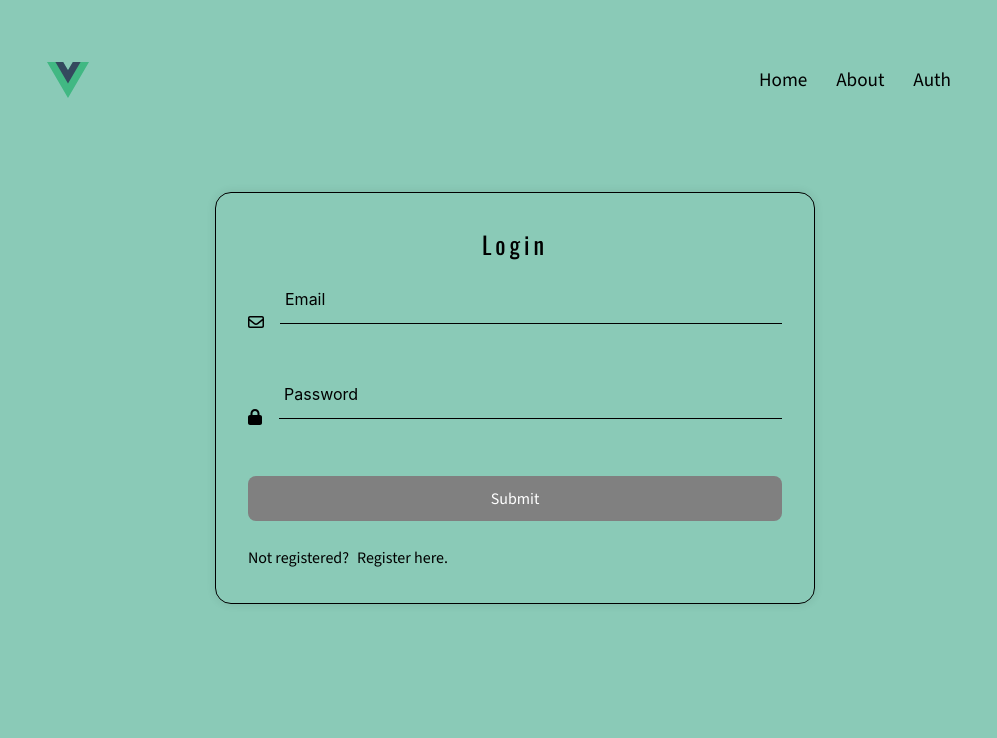
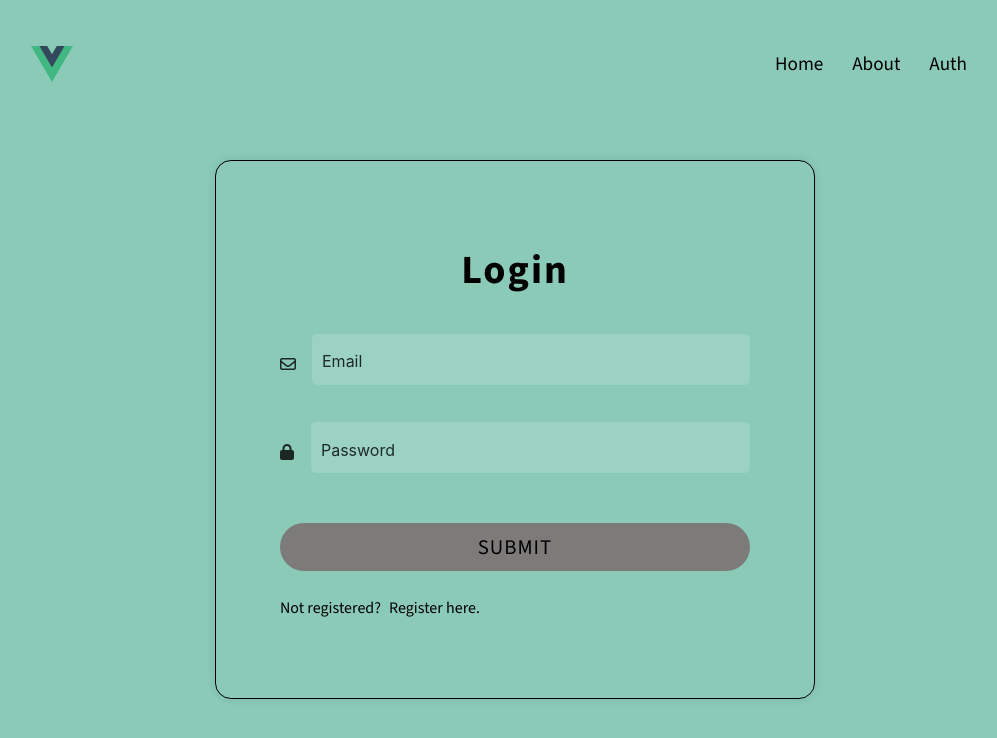
Before and after one commit to VThomas241/Vue-Flash-Deck, a Vue app: page / in a window 1280 px wide. Shown: the top 738 px of the page, without its empty margins (125-1122 px from the left). Built offline with nearby package versions, Linux system fonts and the light colour scheme.

Commit message:
Form padding increased

```diff
--- a/src/assets/base.css
+++ b/src/assets/base.css
@@ -9,7 +9,7 @@
   --tertiary: #5B8FB9;
   --quartary: #B6EADA;
 
-  --font-heading: 'Oswald', sans-serif;
+  --font-heading: 'Source Sans 3', sans-serif;
   --font-text: 'Source Sans 3', sans-serif;
 
 
@@ -40,7 +40,7 @@
     --color-border-hover: var(--vt-c-divider-dark-1);
 
     --color-heading: #5B8FB9;
-    --color-text: #B6EADA;
+    --color-text: #9db0aa;
   }
 }
 
--- a/src/components/Button-Components/SubmitButton.vue
+++ b/src/components/Button-Components/SubmitButton.vue
@@ -15,16 +15,22 @@ const btn = ref<HTMLButtonElement | null>(null)
 
 <style scoped>
 .submit-btn{
+    margin-top: 1em;
     margin-bottom: 1.5em;
 }
 button{
     width: 100%;
-    padding: 0.75em 1.5em;
-    border-radius: 0.5em;
+    padding: 0.5em 1.5em;
+    border-radius: 5em;
     color: white;
+    font-size: 1.3em;
+    text-transform: uppercase;
+    letter-spacing: 1px;
+    transition: background-color 0.3s ease,
+    color 0.3s ease;
 }
 button[data-enabled="true"]{
-    background-color: #5B8FB9;
+    background-color: #47759cd7;
 }
 
 button[data-enabled="true"]:hover,
@@ -33,8 +39,9 @@ button[data-enabled="true"]:focus-visible{
 }
 
 button[data-enabled="false"]{
-    background-color: grey;
+    background-color: rgb(125, 122, 122);
     cursor: not-allowed;
+    color: rgb(0, 0, 0);
     /* pointer-events: none; */
 }
 
@@ -46,7 +53,7 @@ button[data-enabled="false"]{
     button[data-enabled="true"]:hover,
     button[data-enabled="true"]:focus-visible{
     background-color: var(--color-background-mute);
-    color: white;
+    color: rgba(255, 255, 255, 0.824);
     }
 }
 </style>
--- a/src/components/Form-Components/FormInput.vue
+++ b/src/components/Form-Components/FormInput.vue
@@ -4,9 +4,11 @@
             <div class="logo">
                 <slot name="logo-svg"></slot>
             </div>
-            <div class="input">
-                <input @keydown="show_error = true" v-model="props.data.data" placeholder="" :id="props.id" :type="props.type">
-                <label :for="props.id">{{ props.label }}</label>
+            <div class="input-wrapper">
+                <div class="input">
+                    <input v-bind:style="{outline: is_error && show_error ? '1px solid red' : '0'}" @keydown="show_error = true" v-model="props.data.data" placeholder="" :id="props.id" :type="props.type">
+                    <label :for="props.id">{{ props.label }}</label>
+                </div>
                 <div v-bind:style="{visibility: is_error && show_error ? 'visible' : 'hidden'}" class="error">
                     <p v-if="props.type==='text'" class="error-text">Invalid Email</p>
                     <p v-if="props.type==='password'"> {{ props.label === 'Password' ? 'Password should be atleast 8 characters' : 'Passwords do not match'  }}</p>
@@ -56,30 +58,33 @@ let show_error = false
 .form-input__content{
     display: flex;
     align-items: center;
-    margin: 1.5em 0;
+    margin-bottom: 0.25em;
+}
+.input-wrapper{
+    width: 100%;
 }
 .input{
     position: relative;
-    width: 100%;
 }
 
 input{
-    padding: 5px;
-    padding-top: 10px;
+    padding: 10px;
+    padding-top: 20px;
     width: 100%;
     background: 0;
-    /* background-color: rgba(255, 255, 255, 0.273); */
+    background-color: rgba(255, 255, 255, 0.144);
     border: 0;
-    border-bottom: 1px solid;
+    border-radius: 5px;
+    /* border-bottom: 1px solid; */
 }
 input:placeholder-shown + label{
     transform: scale(1) translateY(0px);
 }
 input:focus + label{
-    transform: scale(0.7) translateY(-18px);
+    transform: scale(0.7) translateY(-30px);
 }
 input:not(:placeholder-shown)+ label{
-    transform: scale(0.7) translateY(-18px);
+    transform: scale(0.7) translateY(-30px);
 }
 
 input:focus-visible{
@@ -90,14 +95,17 @@ input:focus-visible{
     width: 1em;
     margin-right: 1em;
     align-items: center;
+    transform: translateY(-12px);
+    opacity: 0.8;
 }
 label{
     position: absolute;
     pointer-events: none;
-    left: 5px;
-    top: 0px;
+    left: 10px;
+    bottom: 10px;
     transform-origin: left;
     transition: transform 0.3s ease;
+    opacity: 0.8;
 }
 .error{
     color: red;
--- a/src/components/NavBar.vue
+++ b/src/components/NavBar.vue
@@ -32,7 +32,7 @@ const menuClick = () => {
 <style scoped>
     .nav-container{
         position: relative;
-        padding: 1em;
+        padding: 1em !important;
         display: flex;
         align-items: center;
         justify-content: space-between;
--- a/src/components/Text-Components/FormHeading.vue
+++ b/src/components/Text-Components/FormHeading.vue
@@ -11,8 +11,11 @@ const props = defineProps({
 </script>
 
 <style scoped>
-.form-heading{
+.form-heading h2{
     text-align: center;
-    letter-spacing: 4px;
+    letter-spacing: 2px;
+    font-size: 40px;
+    font-weight: 700;
+    margin-bottom: 0.8em;
 }
 </style>
--- a/src/views/AuthorizationView.vue
+++ b/src/views/AuthorizationView.vue
@@ -49,7 +49,6 @@ function changeView(){
         margin: 0 auto;
         padding: 2rem;
 
-        /* border: 1px solid red; */
     }
     img{
         display: block;
@@ -66,15 +65,13 @@ function changeView(){
     .form{
         border-radius: 1em;
         border: 1px solid var(--color-text);
-        padding: 2em;
+        padding-block: clamp(2rem, 6vw, 7rem);
+        padding-inline: clamp(2rem, 5vw, 5rem);
         width: 100%;
         max-width: 600px;
         margin: 0 auto;
         box-shadow: 0 0 10px rgba(0, 0, 0, 0.098);
     }
-    main{
-        /* margin-top: 1em; */
-    }
 
 
 </style>
```
